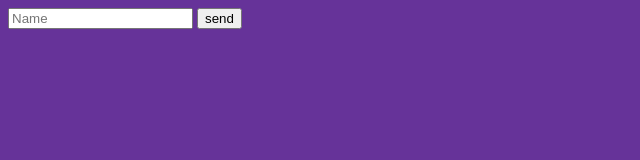
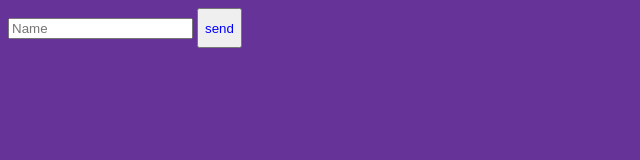
Before and after one commit to Clementlgm/cv, a plain HTML site: page index.html in a window 1280 px wide. Shown: the whole page, without its empty margins (0-640 px from the left). Drawn offline with Linux system fonts and the light colour scheme.

Commit message:
new-button

```diff
--- a/css/style.css
+++ b/css/style.css
@@ -3,4 +3,9 @@ body {
   height: 100vh;
 }
 
+button {
+  height: 40px;
+  color: blue;
+}
+
 /*# sourceMappingURL=style.css.map */
```
